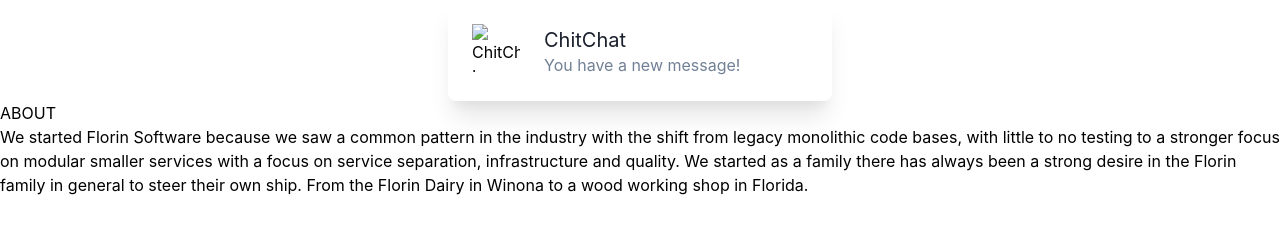
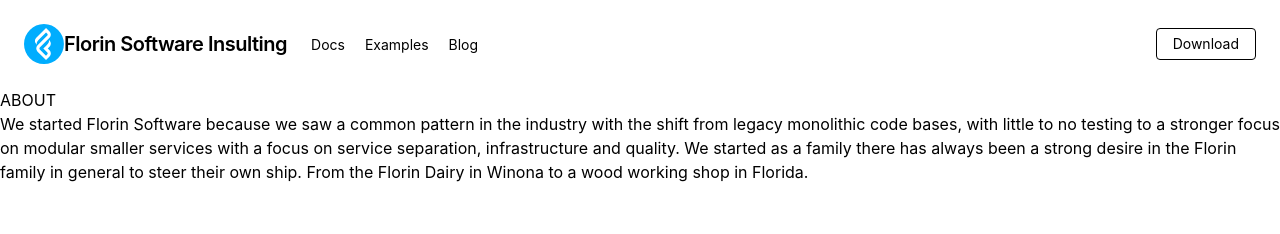
Before and after one commit to Bigguy34/florinsoftwareconsulting.com, a plain HTML site: page v2/index.html in a window 1280 px wide. Drawn offline with Linux system fonts and the light colour scheme.

Commit message:
Add navigation

```diff
--- a/v2/index.html
+++ b/v2/index.html
@@ -10,17 +10,34 @@
     <title>Document</title>
 </head>
 <body>
-  <!-- EXAMPLE -->
-  <div class="max-w-sm mx-auto flex p-6 bg-white rounded-lg shadow-xl">
-      <div class="flex-shrink-0">
-        <img class="h-12 w-12" src="/img/logo.svg" alt="ChitChat Logo">
+  <nav class="flex items-center justify-between flex-wrap p-6">
+    <div class="flex items-center flex-shrink-0 text-black mr-6">
+        <img id="logo" class="logo-home" src="logo_white_background.svg" style="width:2.5em;">
+      <span class="font-semibold text-xl tracking-tight">Florin Software Insulting</span>
+    </div>
+    <div class="block lg:hidden">
+      <button class="flex items-center px-3 py-2 border rounded text-black-200 border-black-400 hover:text-black hover:border-white">
+        <svg class="fill-current h-3 w-3" viewBox="0 0 20 20" xmlns="http://www.w3.org/2000/svg"><title>Menu</title><path d="M0 3h20v2H0V3zm0 6h20v2H0V9zm0 6h20v2H0v-2z"/></svg>
+      </button>
+    </div>
+    <div class="w-full block flex-grow lg:flex lg:items-center lg:w-auto">
+      <div class="text-sm lg:flex-grow">
+        <a href="#responsive-header" class="block mt-4 lg:inline-block lg:mt-0 text-black-200 hover:text-black mr-4">
+          Docs
+        </a>
+        <a href="#responsive-header" class="block mt-4 lg:inline-block lg:mt-0 text-black-200 hover:text-black mr-4">
+          Examples
+        </a>
+        <a href="#responsive-header" class="block mt-4 lg:inline-block lg:mt-0 text-black-200 hover:text-black">
+          Blog
+        </a>
       </div>
-      <div class="ml-6 pt-1">
-        <h4 class="text-xl text-gray-900 leading-tight">ChitChat</h4>
-        <p class="text-base text-gray-600 leading-normal">You have a new message!</p>
+      <div>
+        <a href="#" class="inline-block text-sm px-4 py-2 leading-none border rounded text-black border-black hover:border-transparent hover:text-teal-500 hover:bg-white mt-4 lg:mt-0">Download</a>
       </div>
     </div>
-<div class="md:flex">
+  </nav>
+<div class="container mx-auto">
   <div>
     <div>
       <div>
```
Also changed, not shown: v2/logo_white_background.svg (added).
